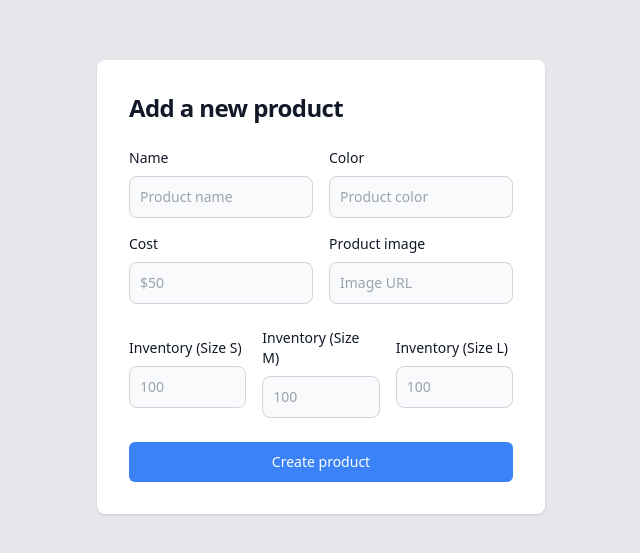
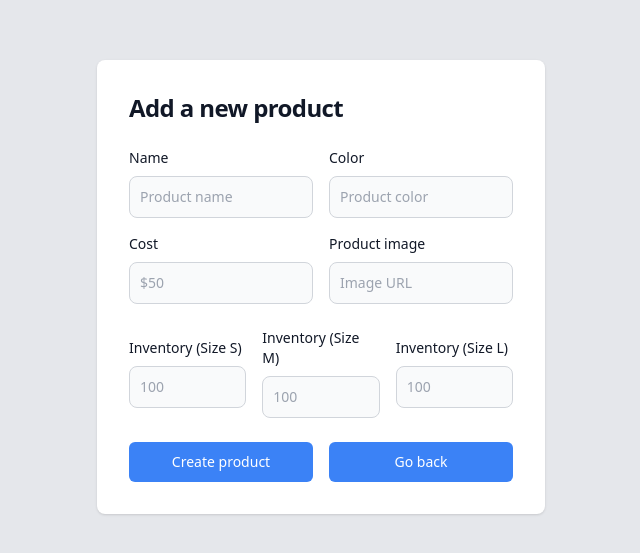
Before and after one commit to samergh1/proyectoBD, a React (Vite) app: page /newproduct in a window 1280 px wide. Shown: the part 113-666 px from the top of the page, without its empty margins (319-959 px from the left). Built offline with nearby package versions, Linux system fonts and the light colour scheme; no server answers.

Commit message:
Go back button

```diff
--- a/src/views/AddProductView/AddProduct.jsx
+++ b/src/views/AddProductView/AddProduct.jsx
@@ -196,6 +196,7 @@ export function AddProduct() {
                 />
               </div>
             </div>
+            <div className="flex gap-4">
               <button
                 type="submit"
                 onClick={handleSubmit}
@@ -203,6 +204,15 @@ export function AddProduct() {
               >
                 Create product
               </button>
+              <button
+                onClick={() => {
+                  navigate(HomeViewUrl);
+                }}
+                className="bg-blue-500 w-full text-white hover:scale-105 transition-all hover:bg-primary-700 focus:ring-4 focus:outline-none focus:ring-primary-300 font-medium rounded-md text-sm px-5 py-2.5 text-center dark:bg-primary-600 dark:hover:bg-primary-700 dark:focus:ring-primary-800"
+              >
+                Go back
+              </button>
+            </div>
           </div>
         </div>
       </div>
```
Lines whose indentation alone changed are shown as unchanged.
